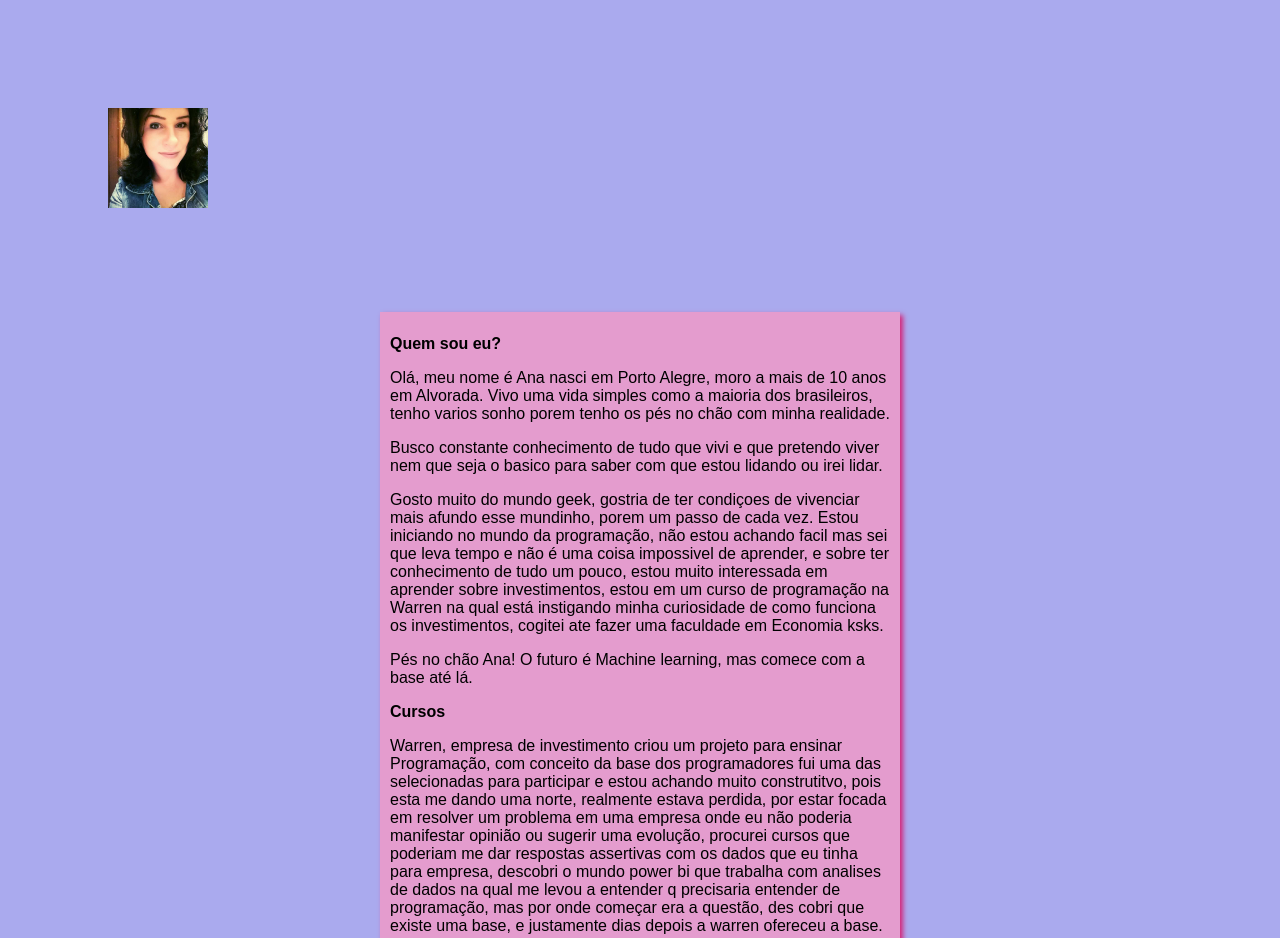
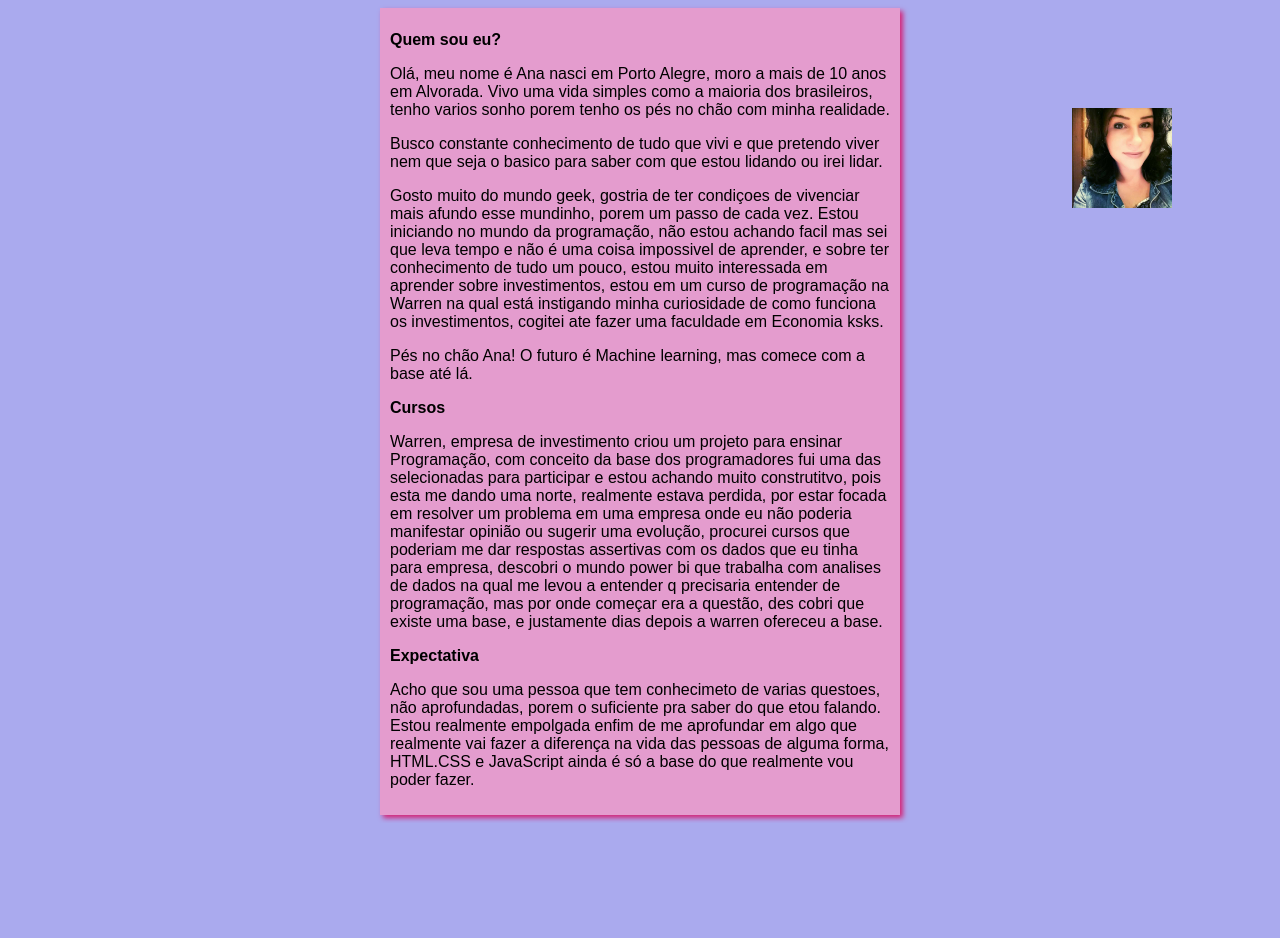
Before and after one commit to anaboteleiro/projeto-site, a plain HTML site: page index.html in a window 1280 px wide. Shown: the top 938 px of the page. After the commit the page ends 823 px from the top, so only its background shows below. Drawn offline with Linux system fonts and the light colour scheme.

Commit message:
Update style.css

```diff
--- a/Estilos/style.css
+++ b/Estilos/style.css
@@ -13,4 +13,4 @@ main{
     padding: 10px;
     box-shadow: 3px 3px 5px rgb(214, 34, 118);
 }
-img { width: 100px; margin: 100px; align-self: center;}
+img { width: 100px; margin: 100px; float:right;}
```
